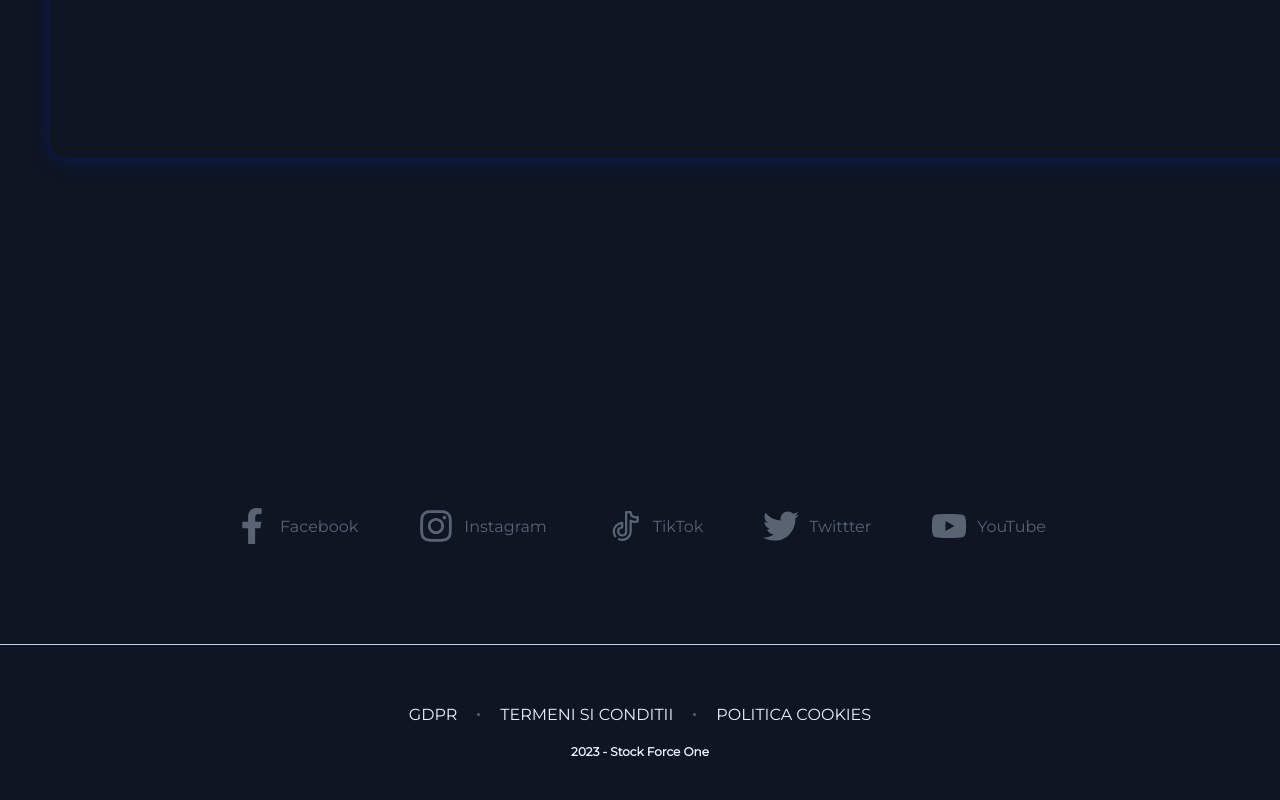
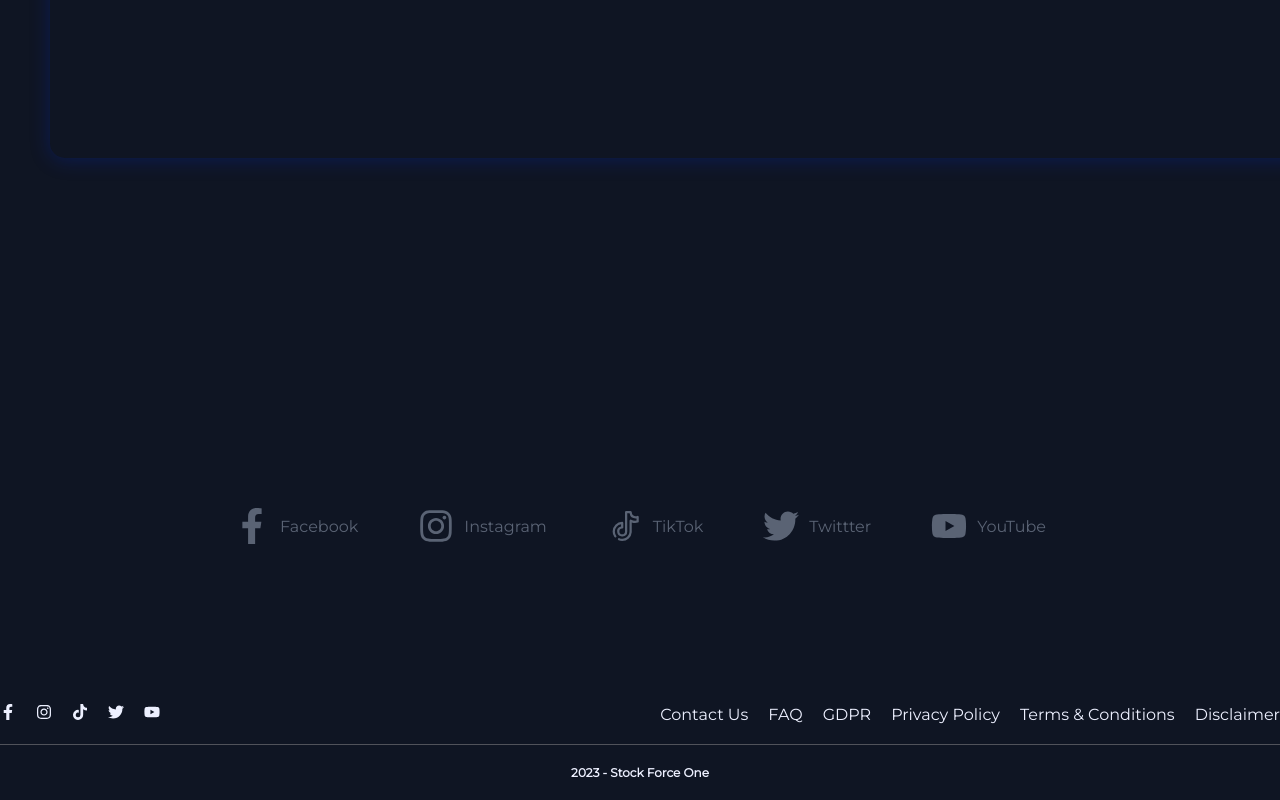
Before and after one commit to phaniophrero/dan-toma-sample, a Next.js app: page / in a window 1280 px wide. Shown: the part 1798-2598 px from the top of the page. Before the commit the page ends 2577 px from the top, so only its background shows below. Built offline with nearby package versions, Linux system fonts and the light colour scheme.

Commit message:
updated footer

```diff
--- a/components/Footer/Footer.js
+++ b/components/Footer/Footer.js
@@ -1,23 +1,74 @@
+import {
+  FaFacebookF,
+  FaInstagram,
+  FaTwitter,
+  FaTiktok,
+  FaYoutube,
+} from "react-icons/fa";
+
 const Footer = () => {
   const year = new Date().getFullYear();
 
   return (
     <footer className="footer">
       <div className="footer-row2">
+        <ul className="footer-social-media-list">
+          <li className="footer-social-media-item">
+            {/* Facebook */}
+            <a href="#" className="footer-social-media-link">
+              <FaFacebookF />
+            </a>
+          </li>
+          <li className="footer-social-media-item">
+            {/* Instagram */}
+            <a href="#" className="footer-social-media-link">
+              <FaInstagram />
+            </a>
+          </li>
+          <li className="footer-social-media-item">
+            {/* TikTok */}
+            <a href="#" className="footer-social-media-link">
+              <FaTiktok />
+            </a>
+          </li>
+          <li className="footer-social-media-item">
+            {/* Twitter */}
+            <a href="#" className="footer-social-media-link">
+              <FaTwitter />
+            </a>
+          </li>
+          <li className="footer-social-media-item">
+            {/* YouTube */}
+            <a href="#" className="footer-social-media-link">
+              <FaYoutube />
+            </a>
+          </li>
+        </ul>
         <ul className="footer-row2-list">
           <li className="footer-row2-link">
-            <a href="#"> GDPR</a>
+            <a href="#">Contact Us</a>
           </li>
-          <span className="footer-row2-link-dot"></span>
           <li className="footer-row2-link">
-            <a href="#">TERMENI SI CONDITII</a>
+            <a href="#">FAQ</a>
           </li>
-          <span className="footer-row2-link-dot"></span>
           <li className="footer-row2-link">
-            <a href="#">POLITICA COOKIES</a>
+            <a href="#">GDPR</a>
+          </li>
+          <li className="footer-row2-link">
+            <a href="#">Privacy Policy</a>
+          </li>
+
+          {/* <span className="footer-row2-link-dot"></span> */}
+          <li className="footer-row2-link">
+            <a href="#">Terms & Conditions</a>
+          </li>
+          {/* <span className="footer-row2-link-dot"></span> */}
+          <li className="footer-row2-link">
+            <a href="#">Disclaimer</a>
           </li>
         </ul>
       </div>
+      <hr className="footer-horizonta-line" />
       <div className="footer-row3">
         <h3 className="footer-row3-year">{year} - Stock Force One</h3>
       </div>
--- a/components/Footer/footer.scss
+++ b/components/Footer/footer.scss
@@ -4,18 +4,24 @@
   justify-content: center;
   margin: 0 auto;
   max-width: 1600px;
-  border-top: 1px solid #c4d1ea;
+  // border-top: 1px solid #c4d1ea;
   padding-top: 6rem;
 }
-.footer-row1 {
-  width: 100%;
+
+.footer-social-media-list {
   display: flex;
-  justify-content: space-between;
-  margin: 0 auto 10rem auto;
-  @media screen and (max-width: 1200px) {
-    flex-flow: wrap;
+  align-items: center;
+  gap: 2rem;
+}
+.footer-social-media-item {
+  color: $color-light-blue;
+  &:hover {
+    color: $color-blue;
   }
 }
+.footer-social-media-link {
+}
+
 .footer-col {
   display: flex;
   flex-direction: column;
@@ -55,7 +61,7 @@
 .footer-row2 {
   width: 100%;
   display: flex;
-  justify-content: center;
+  justify-content: space-between;
   align-items: center;
   margin-bottom: 2rem;
 }
@@ -67,6 +73,11 @@
 .footer-row2-link {
   font-size: 1.2rem;
   color: $color-light-blue;
+  transition: color 0.2s;
+  &:hover {
+    color: $color-blue;
+    transition: color 0.2s;
+  }
 }
 .footer-row2-link-dot {
   width: 0.3rem;
@@ -87,3 +98,13 @@
   font-size: 1.2rem;
   color: $color-light-blue;
 }
+
+.footer-horizonta-line {
+  width: 100%;
+  max-width: 1600px;
+  margin: 0 auto;
+  height: 0.1rem;
+  background-color: #50525a;
+  border: none;
+  margin-bottom: 2rem;
+}
--- a/components/ProductCard/product-card.scss
+++ b/components/ProductCard/product-card.scss
@@ -101,7 +101,7 @@
   font-family: "Montserrat-Regular";
   position: relative;
   z-index: 1;
-  transition: width 0.2s ease;
+  transition: width 0.2s ease-in-out;
 
   &:hover .product-button-icon {
     animation: none;
@@ -116,7 +116,7 @@
     width: 17rem;
     background-color: $color-blue;
     transform: translate(-100%, 0);
-    transition: 0.3s;
+    transition: transform 0.3s;
     border-top-right-radius: 0.5rem;
     border-bottom-right-radius: 0.5rem;
     z-index: -1;
@@ -159,30 +159,37 @@
   }
 }
 
-.product-card-button:hover::after {
-  width: 100%;
-  left: 0;
+// animatie linie sub button fara hover pe card
+// .product-card-button:hover::after {
+//   width: 100%;
+//   right: 0;
+//   background: $color-blue;
+//   transition: width 0.2s ease;
+//   transition-delay: 0.3s;
+// }
+.product-card-container:hover .product-card-button::after {
+  width: 85%;
+  left: 0%;
   background: $color-blue;
   transition: width 0.2s ease;
-}
-.product-card-container:hover .product-card-button::after {
-  width: 100%;
-  left: 0;
-  background: $color-blue;
-  transition: width 0.2s ease;
-}
-.product-card-container:hover .product-button-icon {
-  display: none;
-  transition: 0.2s ease;
   transition-delay: 0.2s;
-  transform: translate(50px, 0);
+  //   opacity: 0;
 }
 
-// animation button on card hover
-.product-card-container:hover .product-card-button::before {
-  transform: translate(0%, 0);
-  transition-delay: 0.3s;
+.product-card-container:hover .product-button-icon {
+  // display: none;
+  opacity: 0;
+  transform: translate(90%, 0);
+  transition: 0.6s ease-out;
+  //   transition-delay: 0.1s;
+  animation: none;
 }
+
+// animation button bg blue on card hover
+// .product-card-container:hover .product-card-button::before {
+//   transform: translate(0%, 0);
+//   transition-delay: 0.3s;
+// }
 
 .product-card-prices {
   display: flex;
```
